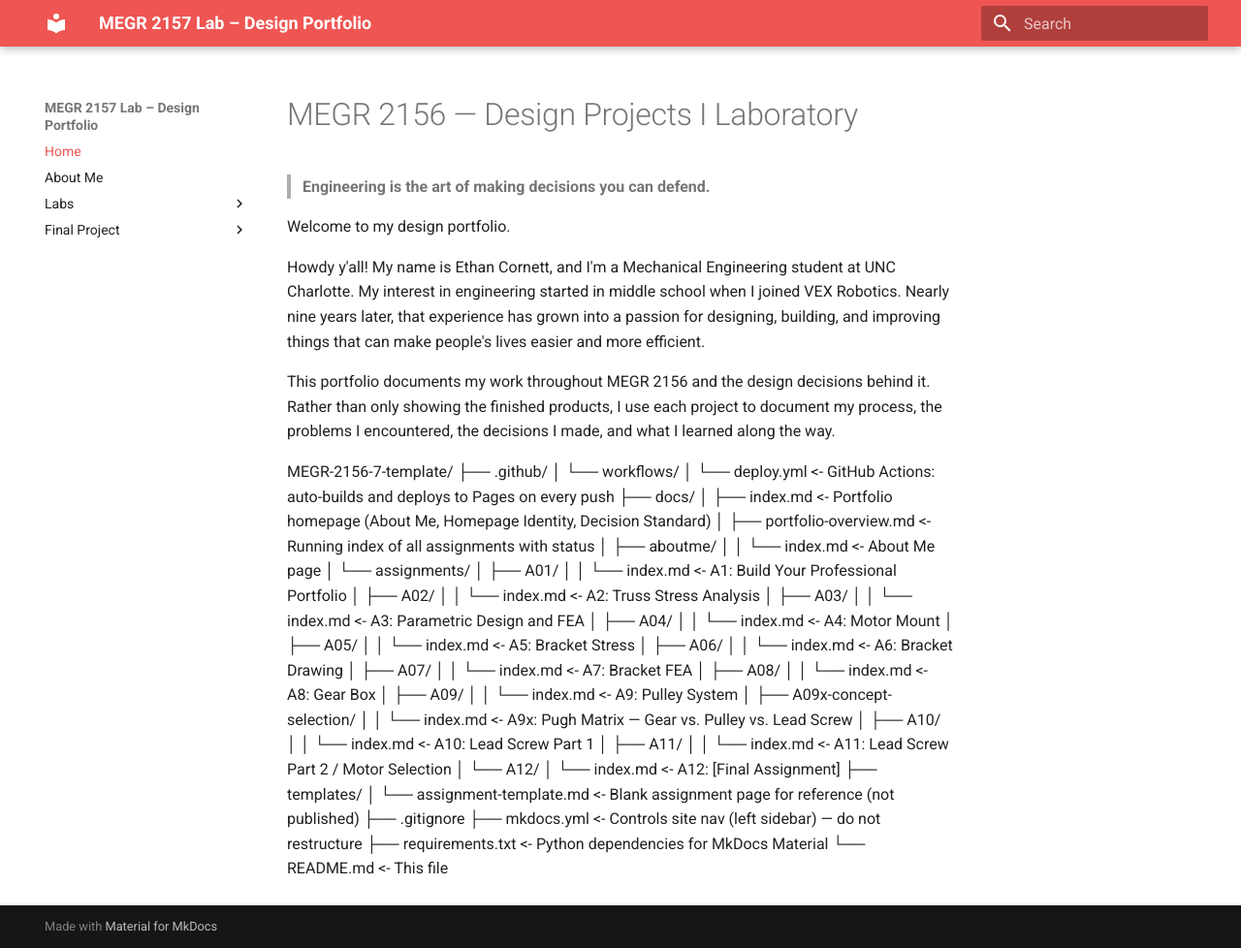
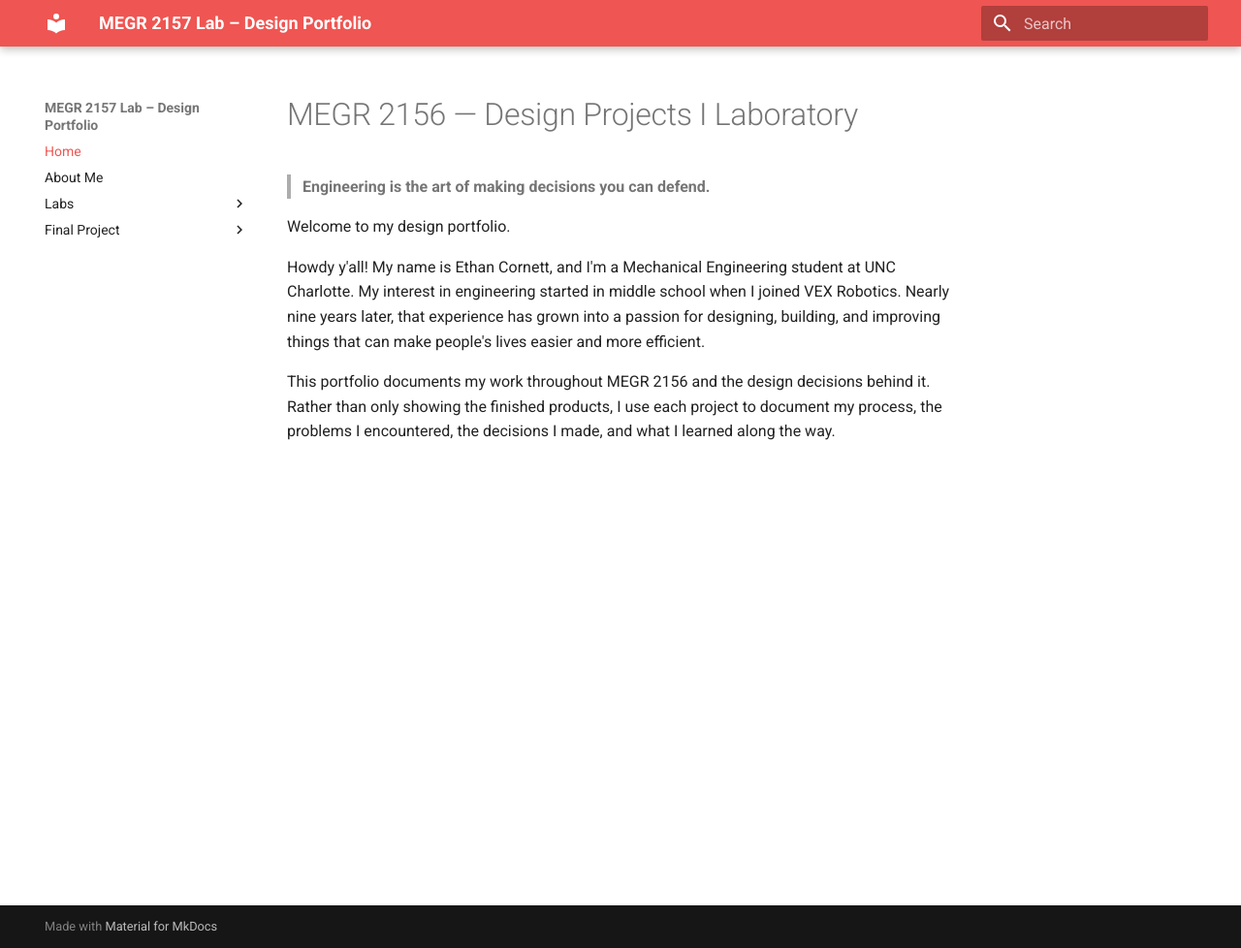
Before and after one commit to Ecornett5806/Ethan-Cornett-MEGR-2157-Lab-Portfolio, an MkDocs documentation site: the page built from docs/index.md, in a window 1280 px wide and 978 px high. Shown: the whole window at 97% size. Built offline with MkDocs 1.6.1 and Material for MkDocs 9.7.7, drawn with Linux system fonts in a browser that asks for light colours.

Commit message:
Remove directory structure from index.md
Removed directory structure details from the portfolio documentation.

```diff
--- a/docs/index.md
+++ b/docs/index.md
@@ -7,47 +7,3 @@ Welcome to my design portfolio.
 Howdy y'all! My name is Ethan Cornett, and I'm a Mechanical Engineering student at UNC Charlotte. My interest in engineering started in middle school when I joined VEX Robotics. Nearly nine years later, that experience has grown into a passion for designing, building, and improving things that can make people's lives easier and more efficient.
 
 This portfolio documents my work throughout MEGR 2156 and the design decisions behind it. Rather than only showing the finished products, I use each project to document my process, the problems I encountered, the decisions I made, and what I learned along the way.
-
-
-MEGR-2156-7-template/
-├── .github/
-│   └── workflows/
-│       └── deploy.yml          <- GitHub Actions: auto-builds and deploys to Pages on every push
-├── docs/
-│   ├── index.md                <- Portfolio homepage (About Me, Homepage Identity, Decision Standard)
-│   ├── portfolio-overview.md   <- Running index of all assignments with status
-│   ├── aboutme/
-│   │   └── index.md            <- About Me page
-│   └── assignments/
-│       ├── A01/
-│       │   └── index.md        <- A1: Build Your Professional Portfolio
-│       ├── A02/
-│       │   └── index.md        <- A2: Truss Stress Analysis
-│       ├── A03/
-│       │   └── index.md        <- A3: Parametric Design and FEA
-│       ├── A04/
-│       │   └── index.md        <- A4: Motor Mount
-│       ├── A05/
-│       │   └── index.md        <- A5: Bracket Stress
-│       ├── A06/
-│       │   └── index.md        <- A6: Bracket Drawing
-│       ├── A07/
-│       │   └── index.md        <- A7: Bracket FEA
-│       ├── A08/
-│       │   └── index.md        <- A8: Gear Box
-│       ├── A09/
-│       │   └── index.md        <- A9: Pulley System
-│       ├── A09x-concept-selection/
-│       │   └── index.md        <- A9x: Pugh Matrix — Gear vs. Pulley vs. Lead Screw
-│       ├── A10/
-│       │   └── index.md        <- A10: Lead Screw Part 1
-│       ├── A11/
-│       │   └── index.md        <- A11: Lead Screw Part 2 / Motor Selection
-│       └── A12/
-│           └── index.md        <- A12: [Final Assignment]
-├── templates/
-│   └── assignment-template.md  <- Blank assignment page for reference (not published)
-├── .gitignore
-├── mkdocs.yml                  <- Controls site nav (left sidebar) — do not restructure
-├── requirements.txt            <- Python dependencies for MkDocs Material
-└── README.md                   <- This file
```
